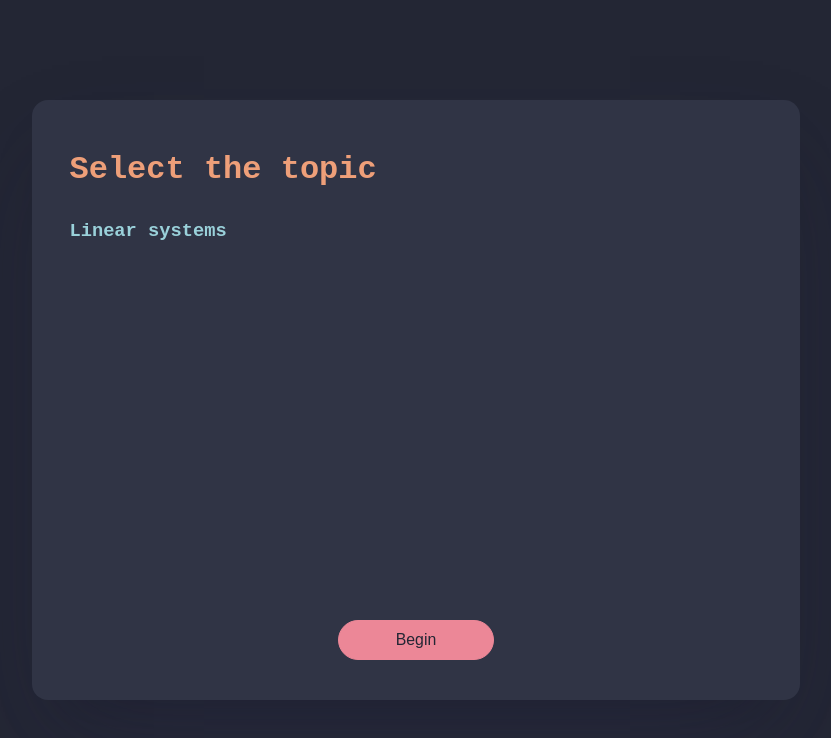
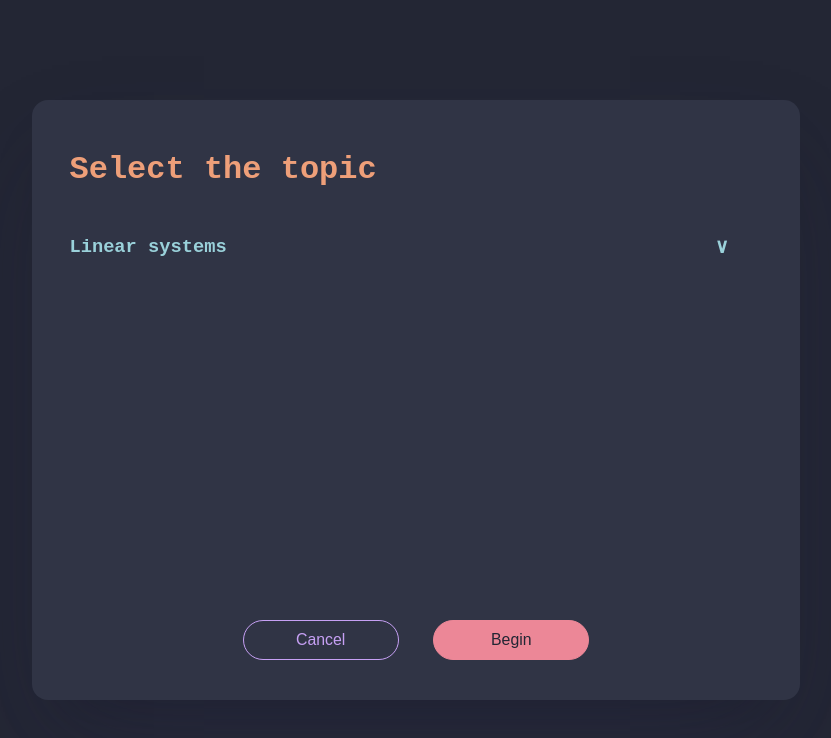
Before and after one commit to Oleksandr-MB/quiz, a React (Vite) app: page / in a window 1280 px wide. Both pictures are taken after a click on the button "Train Mode". Shown: the top 738 px of the page, without its empty margins (224-1055 px from the left). Built offline with nearby package versions, Linux system fonts and the light colour scheme.

Commit message:
Exit buttons and other stuff

```diff
--- a/src/components/test/quiz.jsx
+++ b/src/components/test/quiz.jsx
@@ -2,7 +2,7 @@ import React, { useState, useEffect } from "react";
 import Latex from "react-latex";
 import { questions } from "../../constants.js";
 
-const Quiz = ({ filteredQuestions, setFilteredQuestions, userAnswer, setUserAnswer, topic, state, setState }) => {
+const Quiz = ({ setMode, filteredQuestions, setFilteredQuestions, userAnswer, setUserAnswer, topic, state, setState }) => {
     const [questionIndex, setQuestionIndex] = useState(0);
     const [time, setTime] = useState(0);
     const maxTime = 20*60;
@@ -69,11 +69,13 @@ const Quiz = ({ filteredQuestions, setFilteredQuestions, userAnswer, setUserAnsw
     return (
         <div className="main-container">
             <div className="header">
-                <div className="progress-bar-bg"><div className="progress-bar"></div></div>
                 <div className="quiz-progress">
-                    <span className="current-question-number">{questionIndex + 1}</span>
-                    <span className="total-question-number">/{filteredQuestions.length}</span>
+                    <div className="progress-bar-bg"><div className="progress-bar"></div></div>
+                    <span className="close" onClick={() => {setMode("welcome"); setState("topic")}}>×</span>
                 </div>
+
+                <div className="quiz-progress"><span><span className="current-question-number">{questionIndex + 1}</span><span className="total-question-number">/{filteredQuestions.length}</span></span></div>
+
             </div>
             <div className="content">
                 <div className="question-text"><Latex>{filteredQuestions[questionIndex].text}</Latex></div>
--- a/src/components/test/test.jsx
+++ b/src/components/test/test.jsx
@@ -13,6 +13,7 @@ const TestApp = ({setMode}) => {
         <>
             {state === "topic" &&
                 <Topic
+                    setMode={setMode}
                     setState={setState}
                     topic={topic}
                     setTopic={setTopic}
@@ -21,6 +22,7 @@ const TestApp = ({setMode}) => {
 
             {state === "quiz" &&
                 <Quiz
+                    setMode={setMode}
                     state={state}
                     filteredQuestions={filteredQuestions}
                     setFilteredQuestions={setFilteredQuestions}
--- a/src/components/test/topic.jsx
+++ b/src/components/test/topic.jsx
@@ -1,7 +1,7 @@
 import React from "react";
 import {topics} from "../../constants.js";
 
-const SelectTopic = ({setState, topic, setTopic}) => {
+const SelectTopic = ({setMode, setState, topic, setTopic}) => {
 
     return (
         <div className="main-container">
@@ -20,13 +20,15 @@ const SelectTopic = ({setState, topic, setTopic}) => {
                 </ul>
             </div>
             <div className="footer">
+                <button className="btn-cancel" onClick={() => {setMode("welcome"); setState("topic")}}>Cancel</button>
                 <button
                     className="btn-begin"
                     disabled={topic === null}
                     onClick={() => {
                         setState("quiz");
                         const selectedTopic = document.querySelector(".selected");
-                        if(selectedTopic) selectedTopic.className = null;
+                        if(selectedTopic)
+                            selectedTopic.className = null;
                     }}
                 >
                     Begin
--- a/src/components/train/quiz.jsx
+++ b/src/components/train/quiz.jsx
@@ -2,16 +2,15 @@ import React, { useState, useEffect } from "react";
 import Latex from "react-latex";
 import { questions } from "../../constants.js";
 
-const Quiz = ({filteredQuestions, setFilteredQuestions, subTopic, setState}) => {
+const Quiz = ({ setMode, filteredQuestions, setFilteredQuestions, subTopic, setState }) => {
     const [questionIndex, setQuestionIndex] = useState(0);
     const [userAnswer, setUserAnswer] = useState([]);
     const [feedback, setFeedback] = useState("");
-    const [showPopUp, setPopUp] = useState(false);
+    const [showResultPopUp, setResultPopUp] = useState(false);
 
     useEffect(() => {
         setFilteredQuestions(questions.filter(question => question.subTopic === subTopic));
         if (filteredQuestions.length > 12) setFilteredQuestions(filteredQuestions.slice(0, 12));
-
     }, [subTopic, setFilteredQuestions]);
 
     const onAnswer = (newOption) => {
@@ -38,11 +37,11 @@ const Quiz = ({filteredQuestions, setFilteredQuestions, subTopic, setState}) =>
             Solution: ${filteredQuestions[questionIndex].solution}
         `);
 
-        setPopUp(true);
+        setResultPopUp(true);
     };
 
-    const closePopUp = () => {
-        setPopUp(false);
+    const closeResultPopUp = () => {
+        setResultPopUp(false);
         if (questionIndex !== filteredQuestions.length - 1) {
             setQuestionIndex(questionIndex + 1);
             setUserAnswer([]);
@@ -56,8 +55,10 @@ const Quiz = ({filteredQuestions, setFilteredQuestions, subTopic, setState}) =>
         <div className="main-container">
             <div className="header">
                 <div className="quiz-progress">
-                    <span className="current-question-number">{questionIndex + 1}</span><span className="total-question-number">/{filteredQuestions.length}</span>
+                    <span><span className="current-question-number">{questionIndex + 1}</span><span className="total-question-number">/{filteredQuestions.length}</span></span>
+                    <span className="close" onClick={() => {setMode("welcome"); setState("topic")}}>×</span>
                 </div>
+
             </div>
             <div className="content">
                 <div className="question-text"><Latex>{filteredQuestions[questionIndex].text}</Latex></div>
@@ -79,10 +80,10 @@ const Quiz = ({filteredQuestions, setFilteredQuestions, subTopic, setState}) =>
                 </button>
             </div>
 
-            {showPopUp && (
+            {showResultPopUp && (
                 <div className="popup">
                     <div className="popup-content">
-                        <span className="close" onClick={closePopUp}>×</span>
+                        <span className="close" onClick={closeResultPopUp}>×</span>
                         <p><Latex>{feedback}</Latex></p>
                     </div>
                 </div>
--- a/src/components/train/topic.jsx
+++ b/src/components/train/topic.jsx
@@ -1,7 +1,7 @@
 import React, { useState } from "react";
 import { topics, subTopics } from "../../constants.js";
 
-const SelectTopic = ({setState, topic, subTopic, setSubTopic, setTopic}) => {
+const SelectTopic = ({setMode, setState, topic, subTopic, setSubTopic, setTopic}) => {
     const [hidden, setHidden] = useState({});
 
     const toggleHidden = (tpc) => {
@@ -16,6 +16,12 @@ const SelectTopic = ({setState, topic, subTopic, setSubTopic, setTopic}) => {
         setSubTopic(subTpc);
     };
 
+    const onBegin = () => {
+        setState("quiz");
+        const selectedTopic = document.querySelector(".selected");
+        if (selectedTopic) selectedTopic.className = null;
+    };
+
     return (
         <div className="main-container">
             <div className="header"><h1 className="header-text">Select the topic</h1></div>
@@ -27,7 +33,7 @@ const SelectTopic = ({setState, topic, subTopic, setSubTopic, setTopic}) => {
                             className={tpc === topic ? "list-topics-selected" : null}
                             onClick={() => {toggleHidden(tpc); setTopic(tpc)}}
                         >
-                            <h3>{tpc}</h3>
+                            <div className="two-columns"><h3>{tpc}</h3><span className="vee">∨</span></div>
                             <ul
                                 className="select-topic"
                                 hidden={!hidden[tpc]}
@@ -48,14 +54,11 @@ const SelectTopic = ({setState, topic, subTopic, setSubTopic, setTopic}) => {
                 </ul>
             </div>
             <div className="footer">
+                <button className="btn-cancel" onClick={() => {setMode("welcome"); setState("topic")}}>Cancel</button>
                 <button
                     className="btn-begin"
                     disabled={subTopic === null}
-                    onClick={() => {
-                        setState("quiz");
-                        const selectedTopic = document.querySelector(".selected");
-                        if (selectedTopic) selectedTopic.className = null;
-                    }}
+                    onClick={onBegin}
                 >
                     Begin
                 </button>
--- a/src/components/train/train.jsx
+++ b/src/components/train/train.jsx
@@ -3,15 +3,17 @@ import Topic from "./topic.jsx";
 import Quiz from "./quiz.jsx";
 import Result from "./result.jsx";
 
-const TrainApp = ({setMode}) => {
+const TrainApp = ({ setMode }) => {
     const [filteredQuestions, setFilteredQuestions] = useState([]);
     const [state, setState] = useState("topic");
     const [subTopic, setSubTopic] = useState(null);
     const [topic, setTopic] = useState(null);
+
     return (
         <>
             {state === "topic" &&
                 <Topic
+                    setMode={setMode}
                     setState={setState}
                     topic={topic}
                     subTopic={subTopic}
@@ -22,6 +24,7 @@ const TrainApp = ({setMode}) => {
 
             {state === "quiz" &&
                 <Quiz
+                    setMode={setMode}
                     filteredQuestions={filteredQuestions}
                     setFilteredQuestions={setFilteredQuestions}
                     setState={setState}
@@ -37,7 +40,7 @@ const TrainApp = ({setMode}) => {
                 />
             }
         </>
-    )
+    );
 }
 
 export default TrainApp;
--- a/src/styles/lists.scss
+++ b/src/styles/lists.scss
@@ -36,10 +36,21 @@ ul[class ^= select] {
     }
 }
 
+.two-columns {
+    display: flex;
+    justify-content: space-between;
+}
+
+.vee {
+    font-size: x-large;
+    margin: auto;
+    margin-right: 5%;
+    font-weight: bold;
+}
+
 ul[class ^= list] {
     text-decoration: none;
     list-style: none;
-    font-size: large;
     padding-left: 0;
     margin-left: 0;
     list-style-position: inside;
--- a/src/styles/popup.scss
+++ b/src/styles/popup.scss
@@ -13,7 +13,6 @@
     display: flex;
     justify-content: center;
     align-items: center;
-    font-size: 2vh;
 }
 
 .popup-content {
@@ -24,11 +23,11 @@
     height: 45%;
     max-width: 600px;
     border-radius: 8px;
-    font-size: 14px;
+    font-size: 16px;
     overflow: auto;
 
     & p {
-        margin-left: 2%;
+        margin: 3%;
         white-space: pre-line;
     }
 }
@@ -37,9 +36,8 @@
     color: $blue;
     float: right;
     font-size: 4vh;
-    margin-right: 2%;
     font-weight: bold;
-
+    margin-left: 3%;
     &:hover, &:focus {
         color: $red;
         text-decoration: none;
--- a/src/styles/progress-bar.scss
+++ b/src/styles/progress-bar.scss
@@ -1,28 +1,29 @@
 @import "./colors.scss";
 
 .quiz-progress {
-    margin-bottom: 2%;
+    display: flex;
+    justify-content: space-between;
 
     .current-question-number {
         font-weight: bold;
-        font-size: x-large;
+        font-size: 3vh;
         color: $orange;
     }
 
     .total-question-number {
         font-weight: bold;
+        font-size: 2vh;
         color: $light-blue;
     }
 }
 
 .progress-bar-bg {
-    margin-bottom: 5%;
     position: relative;
     height: 1%;
     min-height: 5px;
     width: 100%;
     background: linear-gradient(90deg, blue, red);
-    margin-bottom: 2%;
+    margin: auto;
 
     .progress-bar {
         transform-origin: right;
```
